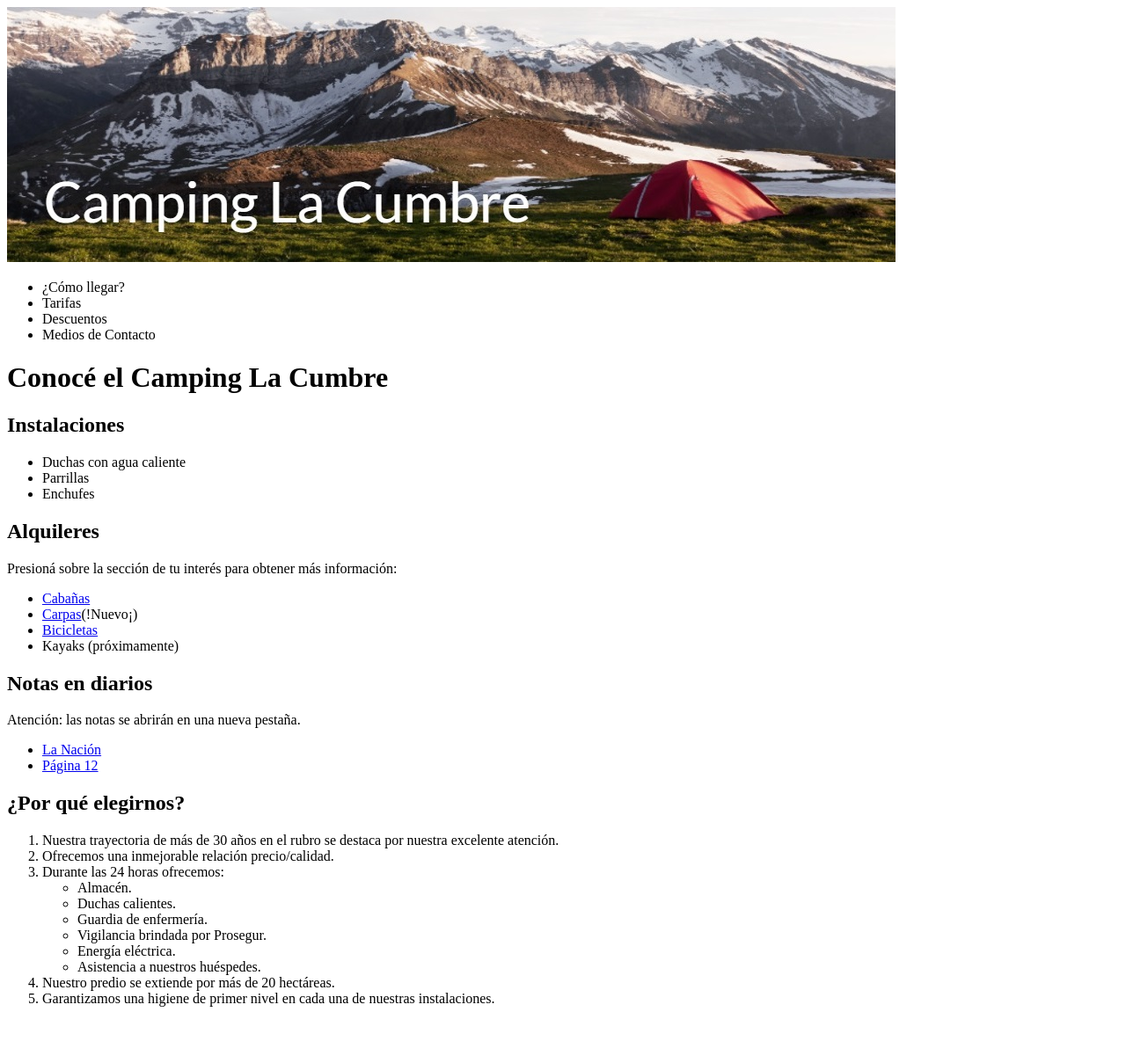
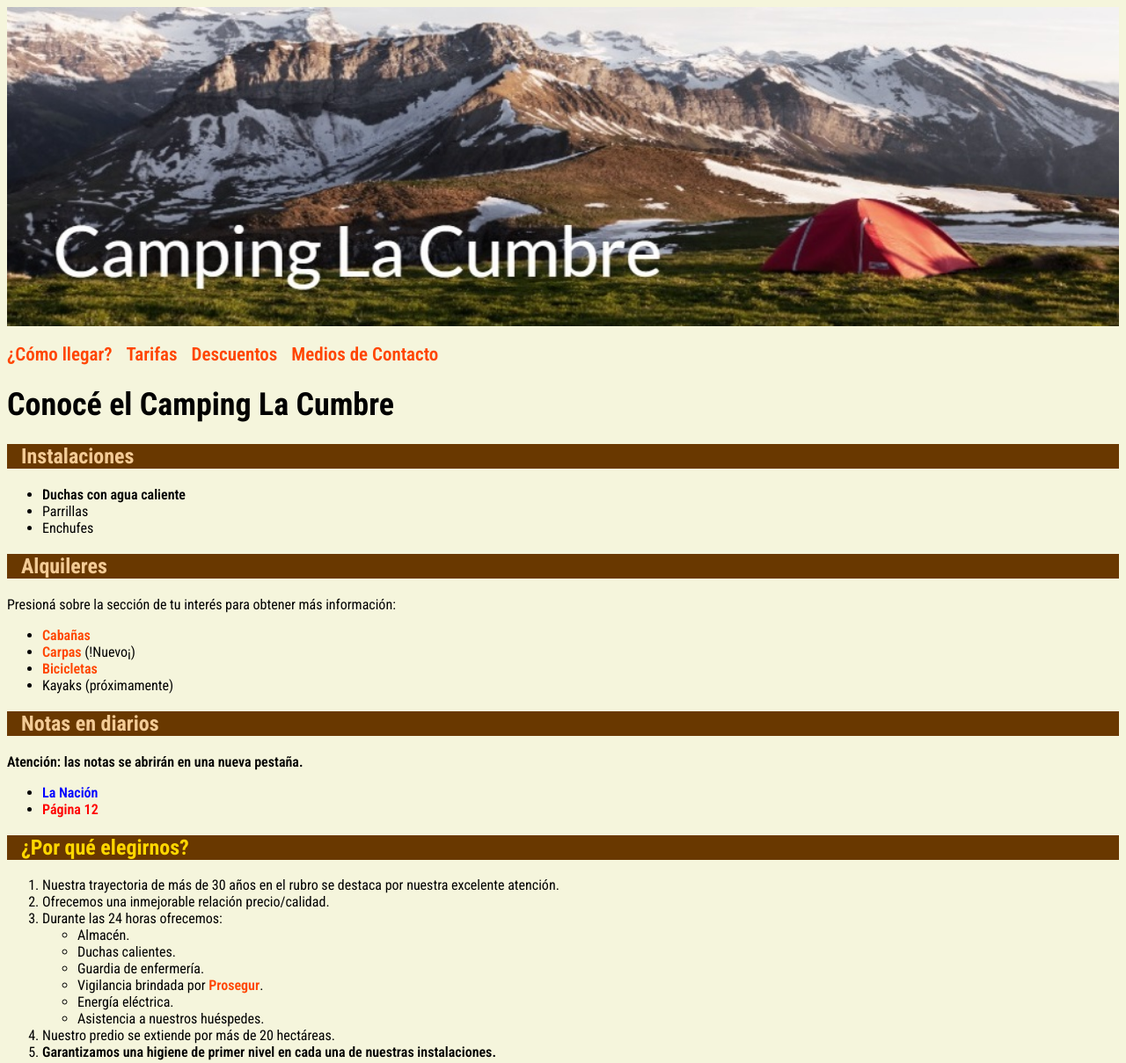
Before and after one commit to Julian-Camacho/ejercicio-imagenes-y-vinculos, a plain HTML site: page index.html in a window 1280 px wide. Shown: the whole page at 88% size. Before the commit the page ends 1161 px from the top, so only its background shows below. Drawn offline with Linux system fonts and the light colour scheme.

Commit message:
trabajo finalizado

```diff
--- a/index.html
+++ b/index.html
@@ -3,18 +3,21 @@
 <head>
     <meta charset="UTF-8">
     <meta name="viewport" content="width=device-width, initial-scale=1.0">
-    <link rel="stylesheet" href="styles.css">
+    <link rel="stylesheet" href="/styles.css">
+    <link rel="preconnect" href="https://fonts.googleapis.com">
+    <link rel="preconnect" href="https://fonts.gstatic.com" crossorigin>
+    <link href="https://fonts.googleapis.com/css2?family=Roboto+Condensed:ital,wght@0,100..900;1,100..900&display=swap" rel="stylesheet">
     <title>Camping El Lago</title>
 </head>
 <body>
     <header>
         <img src="imagenes/camping-la-cumbre.jpg" alt="camping-la-cumbre">
         <nav>
-            <ul>
-                <li>¿Cómo llegar?</li>
-                <li>Tarifas</li>
-                <li>Descuentos</li>
-                <li>Medios de Contacto</li>
+            <ul class="navi">
+                <li><a href="#">¿Cómo llegar?</a></li>
+                <li><a href="#">Tarifas</a></li>
+                <li><a href="#">Descuentos</a></li>
+                <li><a href="#">Medios de Contacto</a></li>
             </ul>
         </nav>
     </header>
@@ -23,7 +26,7 @@
         <article>
             <h2>Instalaciones</h2>
             <ul>
-                <li>Duchas con agua caliente</li>
+                <li><strong>Duchas con agua caliente</strong></li>
                 <li>Parrillas</li>
                 <li>Enchufes</li>
             </ul>
@@ -33,21 +36,21 @@
             <p>Presioná sobre la sección de tu interés para obtener más información:</p>
             <ul>
                 <li><a href="#">Cabañas</a></li>
-                <li><a href="#">Carpas</a>(!Nuevo¡)</li>
+                <li><a href="#">Carpas</a> (!Nuevo¡)</li>
                 <li><a href="#">Bicicletas</a></li>
                 <li>Kayaks (próximamente)</li>
             </ul>
         </article>
         <article>
             <h2>Notas en diarios</h2>
-            <p>Atención: las notas se abrirán en una nueva pestaña.</p>
+            <p><strong>Atención: las notas se abrirán en una nueva pestaña.</strong></p>
             <ul>
-                <li><a href="#" target="_blank">La Nación</a></li>
-                <li><a href="#" target="_blank">Página 12</a></li>
+                <li class="nacion"><a href="#" target="_blank">La Nación</a></li>
+                <li class="doce"><a href="#" target="_blank">Página 12</a></li>
             </ul>
         </article>
         <article>
-            <h2>¿Por qué elegirnos?</h2>
+            <h2 class="why">¿Por qué elegirnos?</h2>
             <ol>
                 <li>Nuestra trayectoria de más de 30 años en el rubro se destaca por nuestra excelente atención.</li>
                 <li>Ofrecemos una inmejorable relación precio/calidad.</li>
@@ -56,13 +59,13 @@
                         <li>Almacén.</li>
                         <li>Duchas calientes.</li>
                         <li>Guardia de enfermería.</li>
-                        <li>Vigilancia brindada por Prosegur.</li>
+                        <li>Vigilancia brindada por <a href="#">Prosegur</a>.</li>
                         <li>Energía eléctrica.</li>
                         <li>Asistencia a nuestros huéspedes.</li>
                     </ul>
                 </li>
                 <li>Nuestro predio se extiende por más de 20 hectáreas.</li>
-                <li>Garantizamos una higiene de primer nivel en cada una de nuestras instalaciones.</li>
+                <li><strong>Garantizamos una higiene de primer nivel en cada una de nuestras instalaciones.</strong></li>
             </ol>
         </article>
     </main>
--- a/styles.css
+++ b/styles.css
@@ -1,5 +1,62 @@
-@import url('https://fonts.googleapis.com/css2?family=Roboto+Condensed:ital,wght@0,100..900;1,100..900&display=swap')
+* {
+    font-family: "Roboto Condensed", sans-serif;
+    font-optical-sizing: auto;
+    font-weight: 400;
+    font-style: normal;
+    background-color: beige;
+}
+
+img {
+    width: 100%;
+}
 
 h1 {
+    font-weight: 700;
+    font-size: 36px;
+}
 
+h2 {
+    font-weight: 700;
+    color: rgb(243, 203, 150);
+    background-color: rgb(105, 56, 0);
+    padding-left: 1rem;
 }
+
+a {
+    text-decoration: none;
+    font-weight: 600;
+    color: orangered;
+}
+
+.nacion a {
+    color: blue;
+}
+
+.doce a {
+    color: red;
+}
+
+a:hover {
+    color: blueviolet;
+}
+
+.navi {
+    display: flex;
+    flex-direction: row;
+    flex-wrap: wrap;
+    gap: 1rem;
+    padding-left: 0%;
+}
+
+.navi li {
+    list-style: none;
+    font-size: 21px;
+}
+
+strong {
+    font-weight: 600;
+}
+
+.why {
+    color: gold;
+}
```
